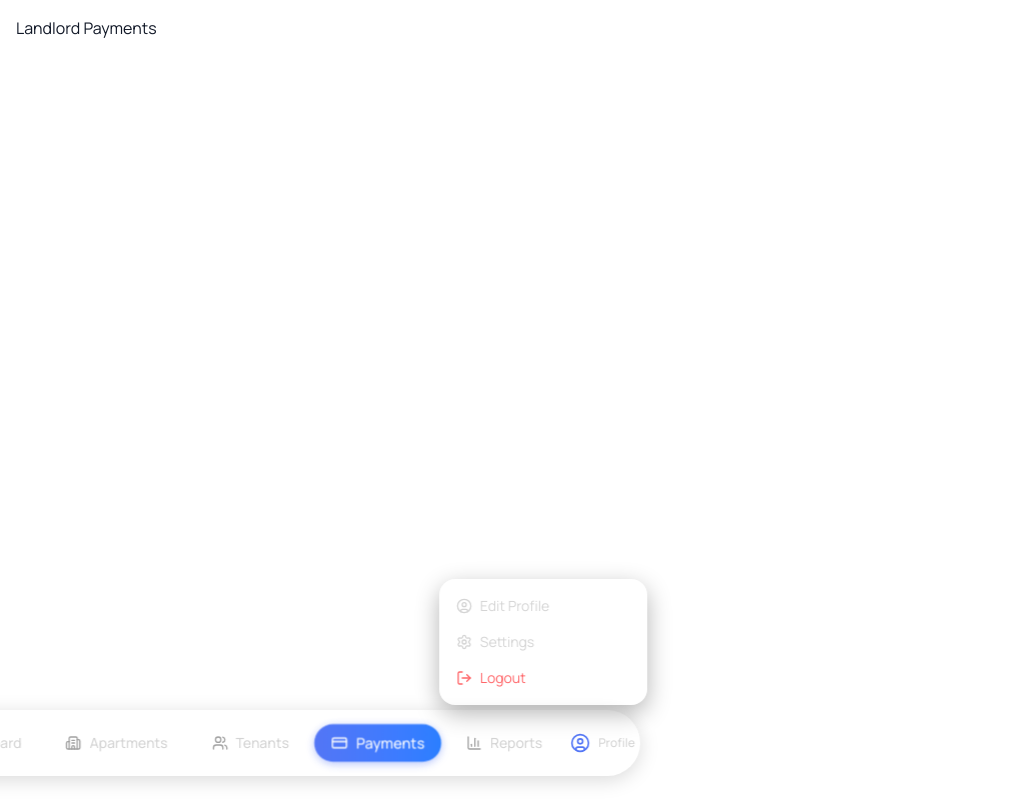
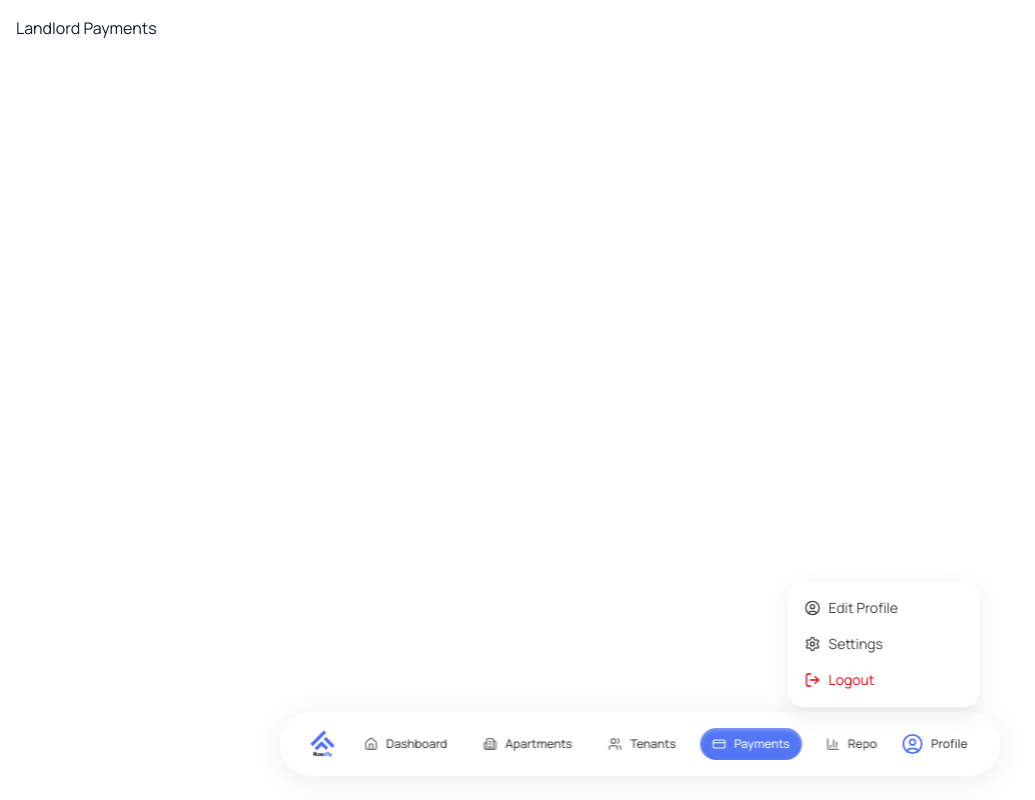
Before and after one commit to kajugadaniels/housify-client, a Next.js app: page /landlord/payments in a window 1280 px wide. Both pictures are taken after a click on the button "Profile". Shown: the whole page, without its empty margins (0-1035 px from the left). Built offline with nearby package versions, Linux system fonts and the light colour scheme.

Commit message:
Fix issues

```diff
--- a/src/components/shared/landloard/Navbar.tsx
+++ b/src/components/shared/landloard/Navbar.tsx
@@ -50,50 +50,66 @@ const LandlordNavbar = () => {
     return (
         <div
             className={cn(
-                "fixed bottom-6 left-1/2 -translate-x-1/2 flex items-center justify-between",
-                "w-[92%] sm:w-auto max-w-[900px]",
-                "bg-white/10 dark:bg-[#121113]/60 backdrop-blur-3xl",
-                "border border-white/20 dark:border-neutral-800",
-                "rounded-full z-50 px-4 sm:px-6 py-3 sm:py-3.5",
-                "shadow-[inset_1px_1px_1px_rgba(255,255,255,0.2),0_4px_20px_rgba(0,0,0,0.15)]",
-                "hover:shadow-[inset_2px_2px_3px_rgba(255,255,255,0.15),0_6px_25px_rgba(0,0,0,0.2)]",
-                "transition-all duration-300 ease-[cubic-bezier(0.4,0,0.2,1)]"
+                "fixed bottom-6 left-1/2 -translate-x-1/2 z-50 flex items-center justify-between",
+                "w-[90%] sm:w-auto lg:max-w-[60%] xl:max-w-[50%] 2xl:max-w-[45%]",
+                "bg-white/60 dark:bg-neutral-900/60 backdrop-blur-xl border border-white/40 dark:border-white/10",
+                "shadow-[0_4px_30px_rgba(0,0,0,0.08)] rounded-full px-3 sm:px-5 py-2 sm:py-3 transition-all duration-300",
+                "lg:hover:scale-[1.01] lg:hover:shadow-[0_10px_40px_rgba(83,118,246,0.15)] lg:transition-transform lg:duration-500 lg:ease-out",
+                "lg:transform-3d lg:perspective-[1000px] lg:hover:transform-[rotateX(1deg)_rotateY(-1deg)]"
             )}
             style={{
-                transform: "translateX(-50%) translateY(0)",
+                maxWidth: "900px",
             }}
         >
             {/* Logo */}
-            <div className="hidden sm:flex items-center gap-2 pl-2 shrink-0 mr-4">
+            <div className="hidden sm:flex items-center gap-2 pl-2 shrink-0 mr-4 group">
                 <Image
                     src="/logo.png"
                     alt="Housify Logo"
-                    width={32}
-                    height={32}
+                    width={28}
+                    height={28}
                     loading="lazy"
-                    className="drop-shadow-[0_2px_6px_rgba(83,118,246,0.4)]"
+                    className="transition-transform duration-500 group-hover:rotate-10 group-hover:scale-110"
                 />
             </div>
 
-            {/* Links */}
-            <div className="hidden sm:flex items-center gap-3 flex-1 justify-center">
+            {/* Nav Links */}
+            <div
+                className="
+          hidden sm:flex items-center justify-start gap-3 flex-1 overflow-x-auto
+          scrollbar-thin scrollbar-thumb-neutral-300 scrollbar-thumb-rounded-full
+          hover:scrollbar-thumb-neutral-400 scroll-smooth
+        "
+            >
                 {LANDLORD_NAV_LINKS.map((item) => {
                     const Icon = item.icon;
                     const isActive = active === item.href;
+
                     return (
                         <button
                             key={item.name}
                             onClick={() => router.push(item.href)}
                             className={cn(
-                                "group flex items-center gap-2 px-4 py-2 rounded-full text-xs sm:text-sm font-medium",
-                                "transition-all duration-200 backdrop-blur-md",
+                                "group flex items-center gap-2 px-3 py-2 rounded-full transition-all text-xs whitespace-nowrap",
+                                "hover:-translate-y-px hover:shadow-[0_2px_10px_rgba(83,118,246,0.15)]",
                                 isActive
-                                    ? "bg-gradient-to-r from-primary to-blue-500 text-white shadow-[0_2px_8px_rgba(83,118,246,0.4)] scale-105"
-                                    : "bg-white/5 text-neutral-300 hover:text-primary hover:bg-primary/10 hover:scale-105"
+                                    ? "bg-primary text-white shadow-[inset_0_2px_4px_rgba(255,255,255,0.3)]"
+                                    : "text-neutral-600 hover:text-primary hover:bg-primary/10"
                             )}
                         >
-                            <Icon size={16} className={isActive ? "text-white" : "text-neutral-400 group-hover:text-primary"} />
-                            <span className="hidden md:inline">{item.name}</span>
+                            <Icon
+                                size={14}
+                                strokeWidth={1.8}
+                                className={isActive ? "text-white" : "text-neutral-600 group-hover:text-primary"}
+                            />
+                            <span
+                                className={cn(
+                                    "hidden md:inline font-medium",
+                                    isActive ? "text-white" : "text-neutral-700 dark:text-neutral-300"
+                                )}
+                            >
+                                {item.name}
+                            </span>
                         </button>
                     );
                 })}
@@ -103,28 +119,35 @@ const LandlordNavbar = () => {
             <div className="flex sm:hidden">
                 <Sheet open={isSheetOpen} onOpenChange={setIsSheetOpen}>
                     <SheetTrigger asChild>
-                        <button className="p-2 rounded-full hover:bg-white/10 transition">
-                            <Menu size={22} className="text-neutral-200" />
+                        <button className="p-2 rounded-full hover:bg-neutral-100 dark:hover:bg-neutral-800 transition">
+                            <Menu size={22} className="text-neutral-700 dark:text-neutral-200" />
                         </button>
                     </SheetTrigger>
                     <SheetContent
                         side="bottom"
-                        className="bg-white/10 dark:bg-[#121113]/70 backdrop-blur-3xl border-t border-white/20 rounded-t-3xl shadow-[0_-6px_25px_rgba(0,0,0,0.25)]"
+                        className="
+              bg-white/70 dark:bg-neutral-900/70 backdrop-blur-2xl
+              shadow-[0_-8px_30px_rgba(0,0,0,0.1)] rounded-t-2xl
+              border-t border-white/40 dark:border-white/10
+              transition-all duration-300
+            "
                     >
                         <SheetHeader>
-                            <SheetTitle className="sr-only">Navigation Menu</SheetTitle>
+                            <SheetTitle className="sr-only">Mobile Navigation Menu</SheetTitle>
                         </SheetHeader>
 
-                        <div className="flex justify-between items-center mb-6">
-                            <Image src="/logo.png" alt="Logo" width={32} height={32} />
+                        <div className="flex justify-between items-center mb-4">
+                            <div className="flex items-center gap-2">
+                                <Image src="/logo.png" alt="Logo" width={28} height={28} />
+                            </div>
                             <SheetClose asChild>
-                                <button className="p-2 rounded-full hover:bg-white/10">
+                                <button className="p-2 rounded-md hover:bg-neutral-100 dark:hover:bg-neutral-800 transition">
                                     <X size={20} />
                                 </button>
                             </SheetClose>
                         </div>
 
-                        <div className="grid grid-cols-3 gap-4 pb-4">
+                        <div className="grid grid-cols-3 gap-4 pb-6">
                             {LANDLORD_NAV_LINKS.map((item) => {
                                 const Icon = item.icon;
                                 return (
@@ -134,7 +157,7 @@ const LandlordNavbar = () => {
                                             router.push(item.href);
                                             setIsSheetOpen(false);
                                         }}
-                                        className="flex flex-col items-center justify-center gap-1 text-xs sm:text-sm text-neutral-200 hover:text-primary transition-transform hover:scale-105"
+                                        className="flex flex-col items-center justify-center gap-1 text-sm text-neutral-700 dark:text-neutral-200 hover:text-primary transition"
                                     >
                                         <Icon size={22} />
                                         {item.name}
@@ -147,36 +170,49 @@ const LandlordNavbar = () => {
             </div>
 
             {/* Profile Dropdown */}
-            <div className="relative" ref={dropdownRef}>
+            <div className="relative shrink-0" ref={dropdownRef}>
                 <button
                     onClick={() => setIsDropdownOpen((p) => !p)}
-                    className="flex items-center gap-2 px-3 py-2 rounded-full transition-all hover:bg-white/10 hover:scale-105"
+                    className="flex flex-col sm:flex-row items-center sm:gap-2 px-3 py-2 rounded-full transition-all hover:bg-primary/10 dark:hover:bg-primary/20 ml-3"
                 >
                     {landlord?.avatar ? (
-                        <Image src={landlord.avatar} width={22} height={22} alt="Avatar" className="rounded-full" />
+                        <Image
+                            src={landlord.avatar}
+                            width={28}
+                            height={28}
+                            alt="Avatar"
+                            className="rounded-full border border-white/40 shadow-[0_0_10px_rgba(83,118,246,0.3)]"
+                        />
                     ) : (
-                        <UserCircle className="text-primary" size={20} />
+                        <UserCircle className="text-primary" size={22} />
                     )}
-                    <span className="hidden sm:inline text-xs font-medium text-neutral-300">
+                    <span className="hidden sm:inline text-xs font-medium text-neutral-700 dark:text-neutral-200">
                         {landlord?.name?.split(" ")[0] || "Profile"}
                     </span>
                 </button>
 
                 {isDropdownOpen && (
                     <div
-                        className="absolute bottom-14 right-0 w-52 bg-white/10 dark:bg-[#1b1b1b]/80 backdrop-blur-2xl border border-white/20 rounded-xl shadow-[0_8px_25px_rgba(0,0,0,0.3)] py-2 z-50"
+                        className="
+              absolute bottom-14 right-0 w-48 bg-white/90 dark:bg-neutral-900/90 backdrop-blur-xl
+              border border-white/30 dark:border-white/10
+              shadow-[0_8px_25px_rgba(0,0,0,0.08)] rounded-xl py-2 z-50
+              animate-fade-in-up
+            "
                     >
                         {LANDLORD_PROFILE_DROPDOWN.map((item) => {
                             const Icon = item.icon;
                             return (
                                 <button
                                     key={item.name}
-                                    onClick={() => (item.isLogout ? handleLogout() : router.push(item.href))}
+                                    onClick={() =>
+                                        item.isLogout ? handleLogout() : router.push(item.href)
+                                    }
                                     className={cn(
-                                        "flex items-center gap-2 w-full px-4 py-2 text-sm transition-all",
+                                        "flex items-center gap-2 w-full px-4 py-2 text-sm transition",
                                         item.isLogout
-                                            ? "text-red-400 hover:bg-red-500/10"
-                                            : "text-neutral-300 hover:text-primary hover:bg-primary/10"
+                                            ? "text-red-600 hover:bg-red-50 dark:hover:bg-red-950/30 rounded-sm"
+                                            : "text-neutral-700 dark:text-neutral-200 hover:bg-primary/10 rounded-sm"
                                     )}
                                 >
                                     <Icon size={16} />
```
Also changed, not shown: src/app/globals.css (+0 -48 lines).
